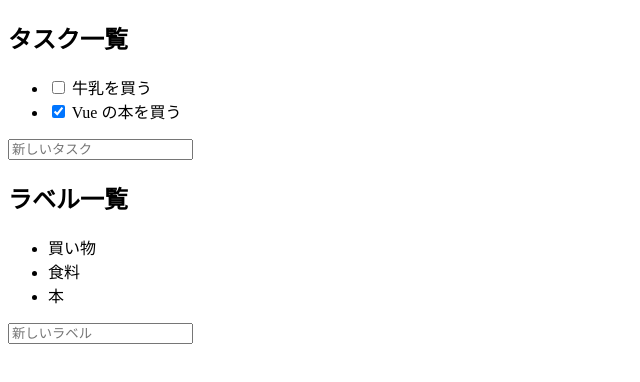
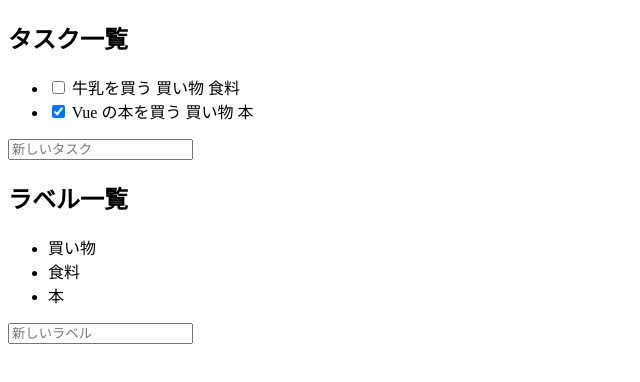
Before and after one commit to shin1rok/vuex-todo-app, a Vue app: page / in a window 1280 px wide. Shown: the top 382 px of the page, without its empty margins (0-640 px from the left). Built offline with nearby package versions, Linux system fonts and the light colour scheme.

Commit message:
タスクにラベルを表示する

```diff
--- a/src/App.vue
+++ b/src/App.vue
@@ -7,6 +7,9 @@
                v-bind:checked="task.done"
                v-on:change="toggleTaskStatus(task)">
         {{task.name}}
+        <span v-for="id in task.labelIds" v-bind:key="id">
+          {{getLabelText(id)}}
+        </span>
       </li>
     </ul>
     <!--prevent: リロードしない-->
@@ -63,6 +66,12 @@
         this.$store.commit('addLabel', {text: this.newLabelName})
         this.newLabelName = ''
       },
+      getLabelText(id) {
+        const label = this.labels.filter(label =>
+          label.id === id
+        )[0]
+        return label ? label.text : ''
+      }
     }
   }
 </script>
```
